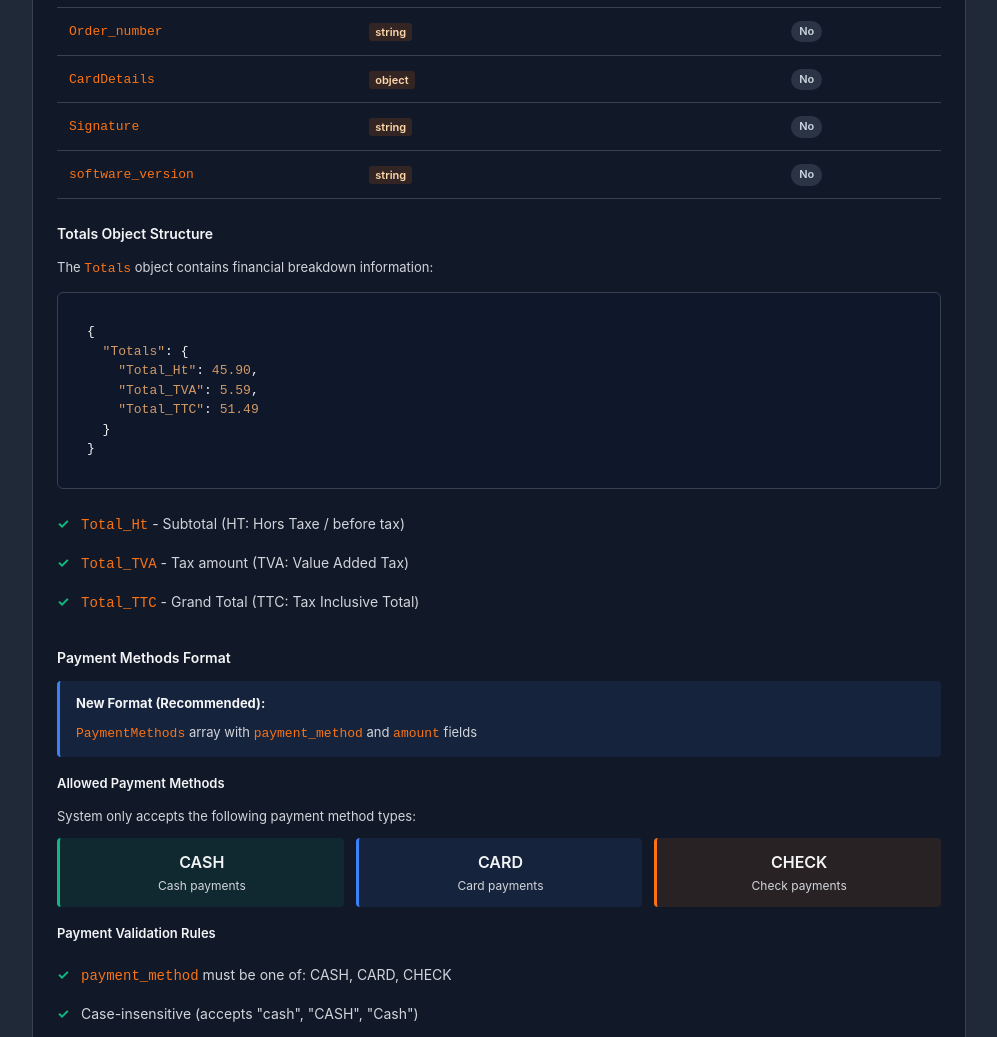
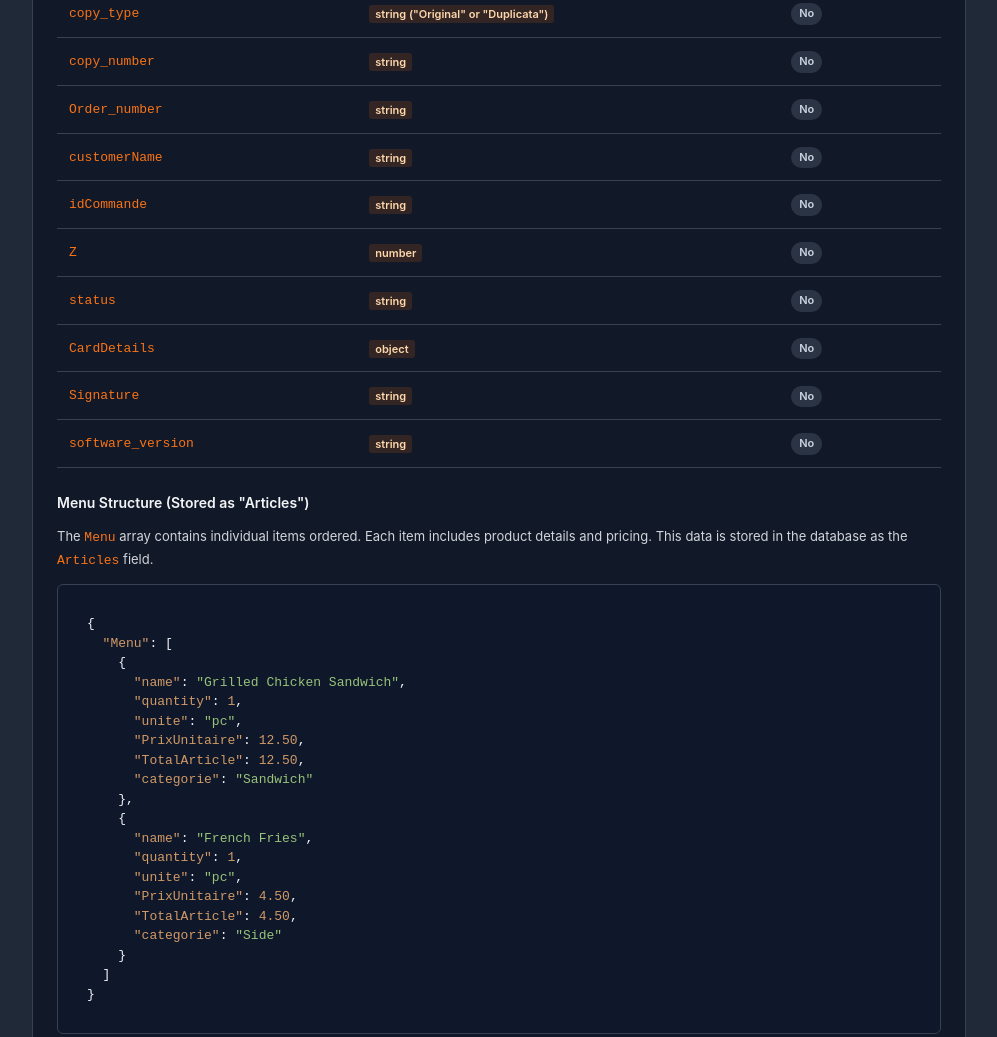
Before and after one commit to Aymen00001/43-96-AAsg-, a website: page public/api-docs-updated.html in a window 1280 px wide. Shown: the part 6207-7244 px from the top of the page, without its empty margins (266-1263 px from the left). Drawn offline with nearby package versions, Linux system fonts and the light colour scheme.

Commit message:
help doc

```diff
--- a/public/api-docs-updated.html
+++ b/public/api-docs-updated.html
@@ -906,6 +906,10 @@
   "copy_type": "Original",
   "copy_number": "1",
   "Order_number": "ORD-2026-100",
+  "customerName": "John Smith",
+  "idCommande": "CMD-20260217-100",
+  "Z": 5,
+  "status": "completed",
   "Signature": "John Customer",
   "software_version": "2.1.0",
   "CardDetails": {
@@ -1021,6 +1025,26 @@
                                 <td><span class="badge optional">No</span></td>
                             </tr>
                             <tr>
+                                <td><span class="param-name">customerName</span></td>
+                                <td><span class="param-type">string</span></td>
+                                <td><span class="badge optional">No</span></td>
+                            </tr>
+                            <tr>
+                                <td><span class="param-name">idCommande</span></td>
+                                <td><span class="param-type">string</span></td>
+                                <td><span class="badge optional">No</span></td>
+                            </tr>
+                            <tr>
+                                <td><span class="param-name">Z</span></td>
+                                <td><span class="param-type">number</span></td>
+                                <td><span class="badge optional">No</span></td>
+                            </tr>
+                            <tr>
+                                <td><span class="param-name">status</span></td>
+                                <td><span class="param-type">string</span></td>
+                                <td><span class="badge optional">No</span></td>
+                            </tr>
+                            <tr>
                                 <td><span class="param-name">CardDetails</span></td>
                                 <td><span class="param-type">object</span></td>
                                 <td><span class="badge optional">No</span></td>
@@ -1038,21 +1062,37 @@
                         </tbody>
                     </table>
 
-                    <h3 style="margin-top: 24px; margin-bottom: 12px; font-size: 14px; color: var(--text); font-weight: 600;">Totals Object Structure</h3>
-                    <p style="color: var(--text-muted); font-size: 13px; margin-bottom: 12px;">The <code style="color: var(--accent);">Totals</code> object contains financial breakdown information:</p>
+                    <h3 style="margin-top: 24px; margin-bottom: 12px; font-size: 14px; color: var(--text); font-weight: 600;">Menu Structure (Stored as "Articles")</h3>
+                    <p style="color: var(--text-muted); font-size: 13px; margin-bottom: 12px;">The <code style="color: var(--accent);">Menu</code> array contains individual items ordered. Each item includes product details and pricing. This data is stored in the database as the <code style="color: var(--accent);">Articles</code> field.</p>
                     <div class="code-block">
                         <pre><code class="language-json">{
-  "Totals": {
-    "Total_Ht": 45.90,
-    "Total_TVA": 5.59,
-    "Total_TTC": 51.49
-  }
+  "Menu": [
+    {
+      "name": "Grilled Chicken Sandwich",
+      "quantity": 1,
+      "unite": "pc",
+      "PrixUnitaire": 12.50,
+      "TotalArticle": 12.50,
+      "categorie": "Sandwich"
+    },
+    {
+      "name": "French Fries",
+      "quantity": 1,
+      "unite": "pc",
+      "PrixUnitaire": 4.50,
+      "TotalArticle": 4.50,
+      "categorie": "Side"
+    }
+  ]
 }</code></pre>
                     </div>
                     <ul class="feature-list">
-                        <li><code style="color: var(--accent);">Total_Ht</code> - Subtotal (HT: Hors Taxe / before tax)</li>
-                        <li><code style="color: var(--accent);">Total_TVA</code> - Tax amount (TVA: Value Added Tax)</li>
-                        <li><code style="color: var(--accent);">Total_TTC</code> - Grand Total (TTC: Tax Inclusive Total)</li>
+                        <li><code style="color: var(--accent);">name</code> - Product name</li>
+                        <li><code style="color: var(--accent);">quantity</code> - Quantity ordered</li>
+                        <li><code style="color: var(--accent);">unite</code> - Unit of measurement (pc, kg, L, etc.)</li>
+                        <li><code style="color: var(--accent);">PrixUnitaire</code> - Unit price</li>
+                        <li><code style="color: var(--accent);">TotalArticle</code> - Total for this item (quantity × unit price)</li>
+                        <li><code style="color: var(--accent);">categorie</code> - Product category</li>
                     </ul>
 
                     <h3 style="margin-top: 24px; margin-bottom: 12px; font-size: 14px; color: var(--text); font-weight: 600;">Payment Methods Format</h3>
```
Also changed, not shown: delete-test-tickets.js (+5 -5 lines).
